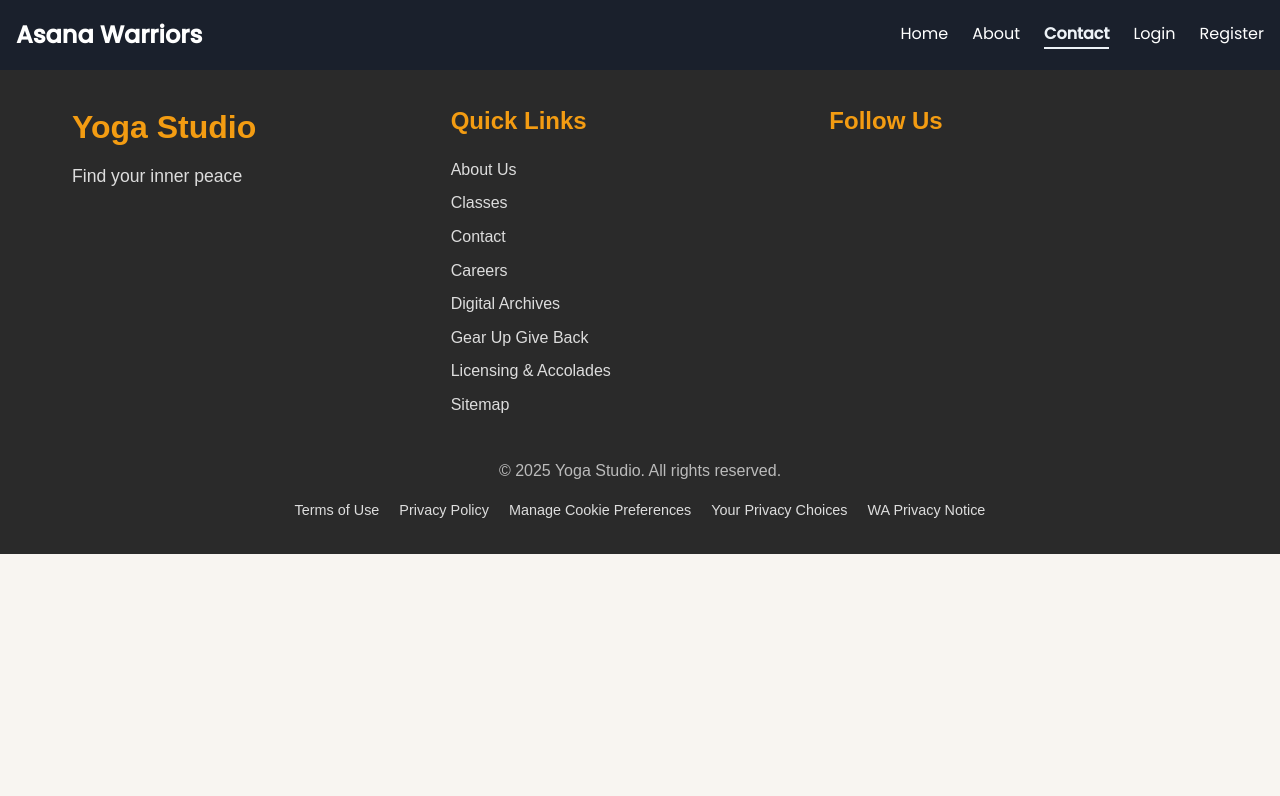
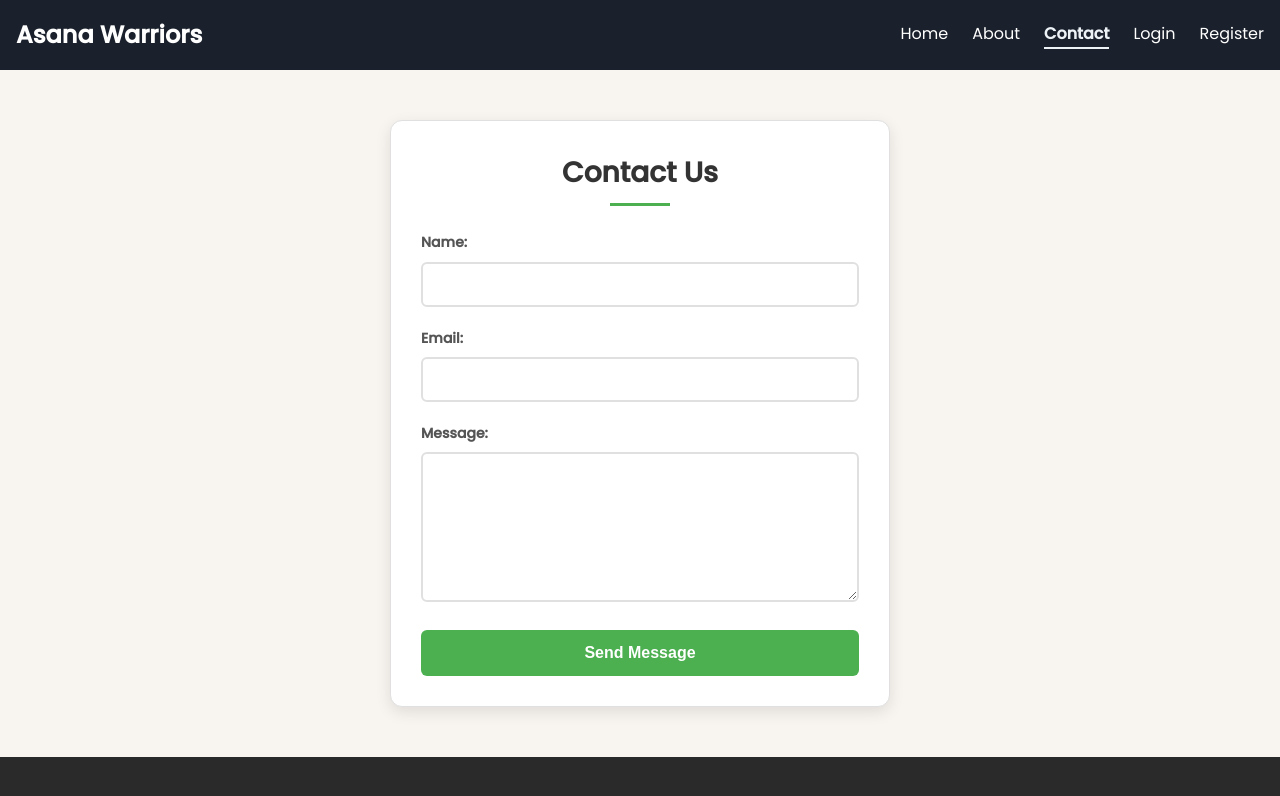
Before and after one commit to arpit7s/Asana-Warriors, a React app: page /contact in a window 1280 px wide. Shown: the top 796 px of the page. Built offline with nearby package versions, Linux system fonts and the light colour scheme; the HTML template or start-up script is replaced by a standard one.

Commit message:
contact page

```diff
--- a/src/App.jsx
+++ b/src/App.jsx
@@ -4,6 +4,7 @@ import Navbar from './components/common/Navbar'
 import Home from './pages/Home';
 import AboutPage from './pages/AboutPage';
 import Footer from './pages/Footer';
+import ContactForm from './pages/ContactForm';
 function App() {
 
   return (
@@ -12,6 +13,7 @@ function App() {
       <Routes>
         <Route path="/" element={<Home />} />
         <Route path="/about" element={<AboutPage />} />
+        <Route path="/contact" element={<ContactForm />} />
       </Routes>
       <Footer />
     </>
--- /dev/null
+++ b/src/pages/ContactForm.jsx
@@ -0,0 +1,59 @@
+// ContactForm.js
+import React, { useState } from "react";
+import "../styles/ContactForm.css";
+
+const ContactForm = () => {
+    const [name, setName] = useState("");
+    const [email, setEmail] = useState("");
+    const [message, setMessage] = useState("");
+    const [formSubmitted, setFormSubmitted] = useState(false);
+
+    const handleSubmit = (e) => {
+        e.preventDefault();
+        console.log({ name, email, message });
+        setFormSubmitted(true);
+    };
+
+    return (
+        <div className="contact-form-container">
+            <h2>Contact Us</h2>
+            {formSubmitted && <p className="success-message">Your message has been sent!</p>}
+            <form onSubmit={handleSubmit}>
+                <div className="form-group">
+                    <label htmlFor="name">Name:</label>
+                    <input
+                        type="text"
+                        id="name"
+                        value={name}
+                        onChange={(e) => setName(e.target.value)}
+                        required
+                    />
+                </div>
+                <div className="form-group">
+                    <label htmlFor="email">Email:</label>
+                    <input
+                        type="email"
+                        id="email"
+                        value={email}
+                        onChange={(e) => setEmail(e.target.value)}
+                        required
+                    />
+                </div>
+                <div className="form-group">
+                    <label htmlFor="message">Message:</label>
+                    <textarea
+                        id="message"
+                        value={message}
+                        onChange={(e) => setMessage(e.target.value)}
+                        required
+                    />
+                </div>
+                <button type="submit" className="submit-btn">
+                    Send Message
+                </button>
+            </form>
+        </div>
+    );
+};
+
+export default ContactForm;
--- /dev/null
+++ b/src/styles/ContactForm.css
@@ -0,0 +1,208 @@
+.contact-form-container {
+    max-width: 500px;
+    margin: 50px auto;
+    padding: 30px;
+    border: 1px solid #e0e0e0;
+    border-radius: 12px;
+    background-color: #ffffff;
+    box-shadow: 0 5px 15px rgba(0, 0, 0, 0.1);
+    transition: transform 0.3s, box-shadow 0.3s;
+}
+
+.contact-form-container:hover {
+    transform: translateY(-5px);
+    box-shadow: 0 8px 25px rgba(0, 0, 0, 0.15);
+}
+
+.contact-form-container h2 {
+    text-align: center;
+    font-size: 28px;
+    margin-bottom: 25px;
+    color: #333;
+    position: relative;
+    padding-bottom: 10px;
+}
+
+.contact-form-container h2:after {
+    content: '';
+    position: absolute;
+    bottom: 0;
+    left: 50%;
+    transform: translateX(-50%);
+    width: 60px;
+    height: 3px;
+    background-color: #4CAF50;
+}
+
+.form-group {
+    margin-bottom: 20px;
+    position: relative;
+}
+
+.form-group label {
+    display: block;
+    font-size: 14px;
+    font-weight: 600;
+    margin-bottom: 8px;
+    color: #555;
+    transition: color 0.3s;
+}
+
+.form-group:focus-within label {
+    color: #4CAF50;
+}
+
+.form-group input,
+.form-group textarea {
+    width: 100%;
+    padding: 12px 15px;
+    font-size: 15px;
+    border: 2px solid #e0e0e0;
+    border-radius: 6px;
+    transition: all 0.3s;
+    outline: none;
+}
+
+.form-group input:focus,
+.form-group textarea:focus {
+    border-color: #4CAF50;
+    box-shadow: 0 0 0 3px rgba(76, 175, 80, 0.2);
+}
+
+.form-group textarea {
+    height: 150px;
+    resize: vertical;
+}
+
+.submit-btn {
+    display: block;
+    width: 100%;
+    padding: 14px;
+    font-size: 16px;
+    font-weight: 600;
+    background-color: #4CAF50;
+    color: white;
+    border: none;
+    border-radius: 6px;
+    cursor: pointer;
+    transition: all 0.3s;
+    position: relative;
+    overflow: hidden;
+}
+
+.submit-btn:hover {
+    background-color: #45a049;
+    transform: translateY(-2px);
+    box-shadow: 0 4px 12px rgba(76, 175, 80, 0.3);
+}
+
+.submit-btn:active {
+    transform: translateY(0);
+    box-shadow: none;
+}
+
+.submit-btn::after {
+    content: '';
+    position: absolute;
+    top: 50%;
+    left: 50%;
+    width: 5px;
+    height: 5px;
+    background: rgba(255, 255, 255, 0.5);
+    opacity: 0;
+    border-radius: 100%;
+    transform: scale(1, 1) translate(-50%);
+    transform-origin: 50% 50%;
+}
+
+.submit-btn:hover::after {
+    animation: ripple 1s ease-out;
+}
+
+@keyframes ripple {
+    0% {
+        transform: scale(0, 0);
+        opacity: 0.5;
+    }
+
+    100% {
+        transform: scale(100, 100);
+        opacity: 0;
+    }
+}
+
+.success-message {
+    color: #4CAF50;
+    text-align: center;
+    margin: 20px 0;
+    font-size: 16px;
+    font-weight: 600;
+    padding: 12px;
+    background-color: rgba(76, 175, 80, 0.1);
+    border-radius: 6px;
+    opacity: 0;
+    transform: translateY(20px);
+    transition: all 0.5s;
+}
+
+.success-message.show {
+    opacity: 1;
+    transform: translateY(0);
+}
+
+
+.form-group input::placeholder,
+.form-group textarea::placeholder {
+    transition: opacity 0.3s;
+}
+
+.form-group input:focus::placeholder,
+.form-group textarea:focus::placeholder {
+    opacity: 0.5;
+}
+
+
+.form-group input:valid,
+.form-group textarea:valid {
+    border-color: #4CAF50;
+}
+
+.form-group.error input,
+.form-group.error textarea {
+    border-color: #f44336;
+}
+
+.form-group .error-text {
+    color: #f44336;
+    font-size: 12px;
+    margin-top: 5px;
+    display: none;
+}
+
+.form-group.error .error-text {
+    display: block;
+    animation: shake 0.5s linear;
+}
+
+@keyframes shake {
+
+    0%,
+    100% {
+        transform: translateX(0);
+    }
+
+    10%,
+    30%,
+    50%,
+    70%,
+    90% {
+        transform: translateX(-5px);
+    }
+
+    20%,
+    40%,
+    60%,
+    80% {
+        transform: translateX(5px);
+    }
+}
```
